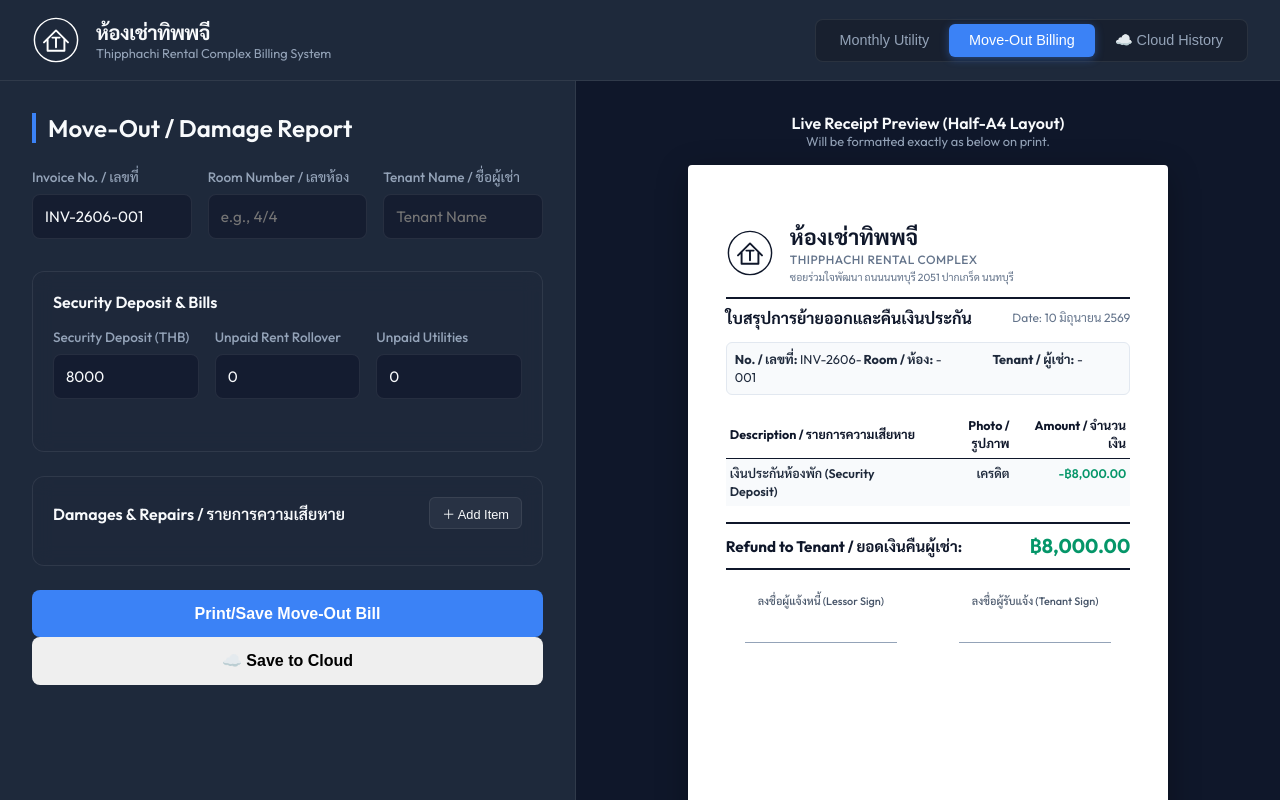
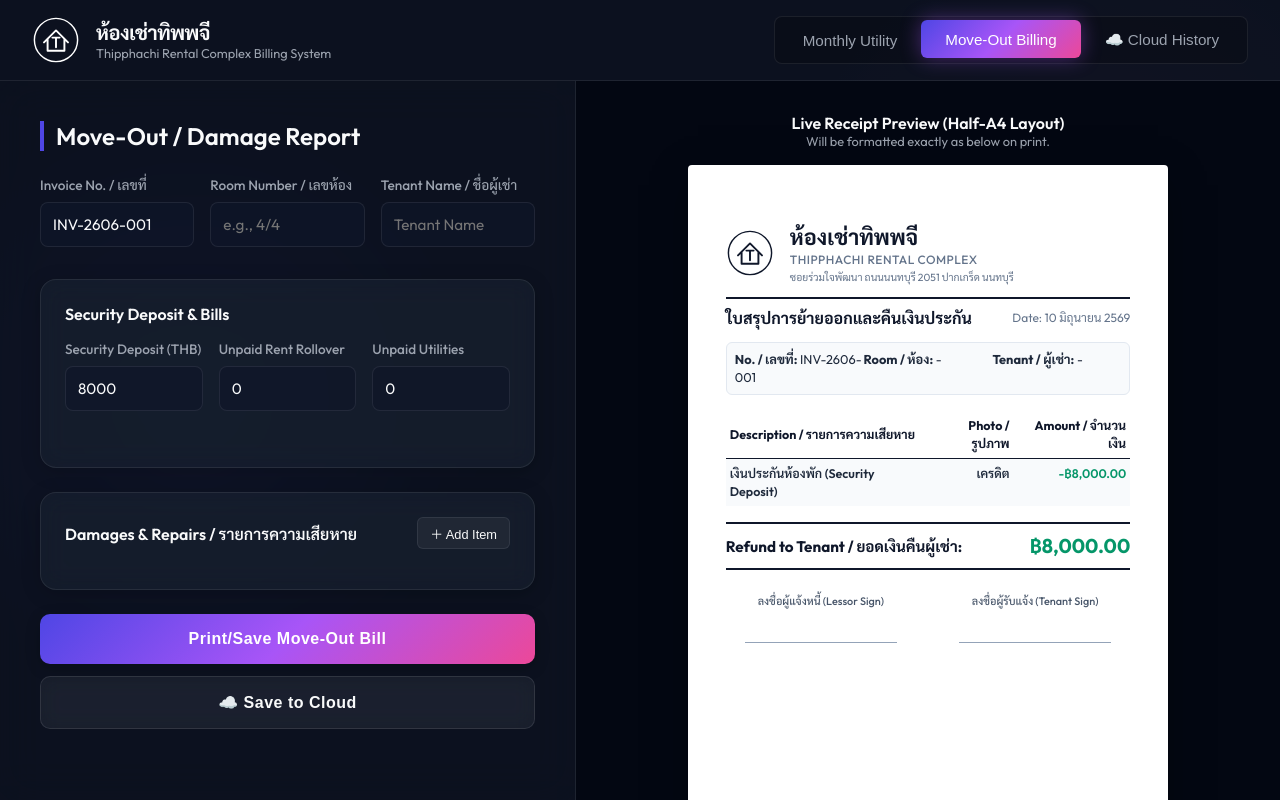
Before and after one commit to neomagic75/thipphachi-billing, a website: page index.html in a window 1280 px wide. Both pictures are taken after a click on the button "Move-Out Billing". Drawn offline with Linux system fonts and the light colour scheme.

Commit message:
style: overhaul design with premium glassmorphism and gradients

```diff
--- a/styles.css
+++ b/styles.css
@@ -1,19 +1,21 @@
 /* ================= CUSTOM PROPERTIES & DESIGN TOKENS ================= */
 :root {
-  --bg-app: #0f172a;
-  --bg-sidebar: #1e293b;
-  --bg-card: rgba(30, 41, 59, 0.7);
+  --bg-app: #030712;
+  --bg-sidebar: rgba(17, 24, 39, 0.65);
+  --bg-card: rgba(31, 41, 55, 0.4);
   --border-color: rgba(255, 255, 255, 0.08);
-  --text-main: #f8fafc;
-  --text-muted: #94a3b8;
-  --primary: #3b82f6;
-  --primary-hover: #2563eb;
+  --text-main: #f9fafb;
+  --text-muted: #9ca3af;
+  --primary: #4f46e5;
+  --primary-hover: #6366f1;
+  --primary-gradient: linear-gradient(135deg, #4f46e5, #a855f7, #ec4899);
   --accent-elec: #f59e0b;
   --accent-water: #06b6d4;
   --success: #10b981;
   --danger: #ef4444;
   --font-family: 'Outfit', 'Sarabun', sans-serif;
-  --shadow-premium: 0 8px 32px 0 rgba(0, 0, 0, 0.3);
+  --shadow-premium: 0 10px 40px -10px rgba(0, 0, 0, 0.5);
+  --shadow-glow: 0 0 20px rgba(168, 85, 247, 0.4);
 }
 
 /* ================= RESET & BASE STYLES ================= */
@@ -26,6 +28,9 @@
 body {
   font-family: var(--font-family);
   background-color: var(--bg-app);
+  background-image:
+    radial-gradient(circle at 15% 50%, rgba(79, 70, 229, 0.12), transparent 25%),
+    radial-gradient(circle at 85% 30%, rgba(236, 72, 153, 0.08), transparent 25%);
   color: var(--text-main);
   min-height: 100vh;
   overflow-x: hidden;
@@ -85,18 +90,24 @@ body {
   background: none;
   border: none;
   color: var(--text-muted);
-  padding: 0.5rem 1.25rem;
-  font-size: 0.9rem;
+  padding: 0.6rem 1.5rem;
+  font-size: 0.95rem;
   font-weight: 500;
   cursor: pointer;
   border-radius: 6px;
-  transition: all 0.2s ease;
+  transition: all 0.3s cubic-bezier(0.4, 0, 0.2, 1);
+}
+
+.tab-btn:hover {
+  color: var(--text-main);
+  background-color: rgba(255, 255, 255, 0.05);
 }
 
 .tab-btn.active {
-  background-color: var(--primary);
+  background: var(--primary-gradient);
   color: #fff;
-  box-shadow: 0 2px 8px rgba(59, 130, 246, 0.4);
+  box-shadow: var(--shadow-glow);
+  transform: translateY(-1px);
 }
 
 /* Main Workspace */
@@ -110,8 +121,9 @@ body {
 .form-panel {
   width: 45%;
   background-color: var(--bg-sidebar);
+  backdrop-filter: blur(20px);
   border-right: 1px solid var(--border-color);
-  padding: 2rem;
+  padding: 2.5rem;
   overflow-y: auto;
 }
 
@@ -160,10 +172,17 @@ body {
 .form-section-card {
   background-color: var(--bg-card);
   border: 1px solid var(--border-color);
-  border-radius: 12px;
-  padding: 1.25rem;
+  border-radius: 16px;
+  padding: 1.5rem;
   margin-bottom: 1.5rem;
-  backdrop-filter: blur(10px);
+  backdrop-filter: blur(12px);
+  box-shadow: 0 4px 20px rgba(0, 0, 0, 0.2);
+  transition: transform 0.3s ease, border-color 0.3s ease;
+}
+
+.form-section-card:hover {
+  border-color: rgba(255, 255, 255, 0.15);
+  transform: translateY(-2px);
 }
 
 .form-section-card h3 {
@@ -360,23 +379,38 @@ body {
 /* Buttons */
 .action-btn {
   width: 100%;
-  padding: 0.9rem;
-  border-radius: 8px;
+  padding: 1rem;
+  border-radius: 10px;
   font-size: 1rem;
   font-weight: 600;
   cursor: pointer;
   border: none;
-  transition: all 0.2s ease;
+  transition: all 0.3s cubic-bezier(0.4, 0, 0.2, 1);
+  letter-spacing: 0.5px;
 }
 
 .primary-btn {
-  background-color: var(--primary);
+  background: var(--primary-gradient);
   color: #fff;
+  box-shadow: 0 4px 15px rgba(0, 0, 0, 0.2);
 }
 
 .primary-btn:hover {
-  background-color: var(--primary-hover);
-  box-shadow: 0 4px 12px rgba(59, 130, 246, 0.3);
+  transform: translateY(-2px);
+  box-shadow: var(--shadow-glow);
+}
+
+.secondary-btn {
+  background-color: rgba(255, 255, 255, 0.05);
+  backdrop-filter: blur(10px);
+  border: 1px solid rgba(255, 255, 255, 0.1);
+  color: var(--text-main);
+}
+
+.secondary-btn:hover {
+  background-color: rgba(255, 255, 255, 0.1);
+  transform: translateY(-2px);
+  border-color: rgba(255, 255, 255, 0.2);
 }
 
 .sub-btn {
@@ -387,10 +421,24 @@ body {
   font-size: 0.8rem;
   border-radius: 6px;
   cursor: pointer;
+  transition: all 0.2s ease;
 }
 
 .sub-btn:hover {
   background-color: rgba(255, 255, 255, 0.1);
+  transform: translateY(-1px);
+}
+
+.btn-group {
+  display: flex;
+  flex-direction: column;
+  gap: 0.75rem;
+  width: 100%;
+}
+
+.modal-content .btn-group {
+  flex-direction: row;
+  gap: 0.75rem;
 }
 
 /* Dynamic damage items */
```
